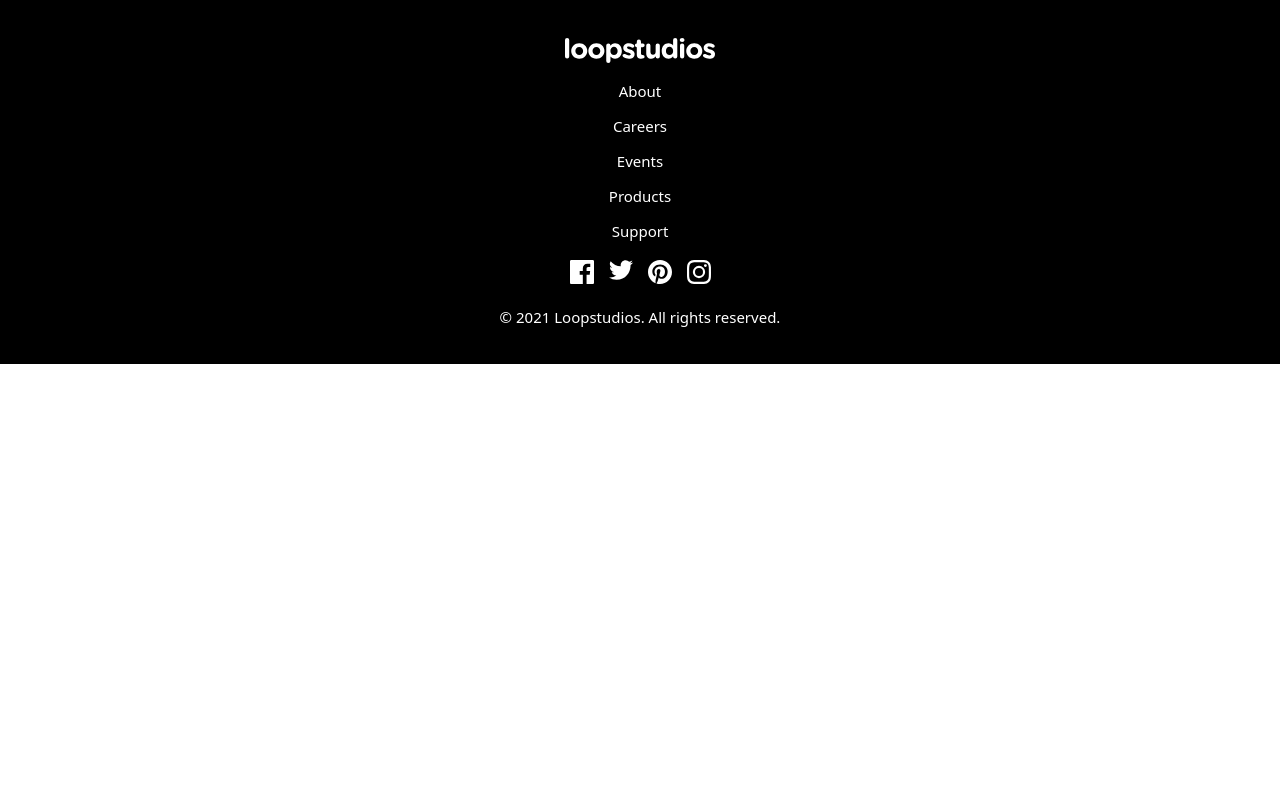
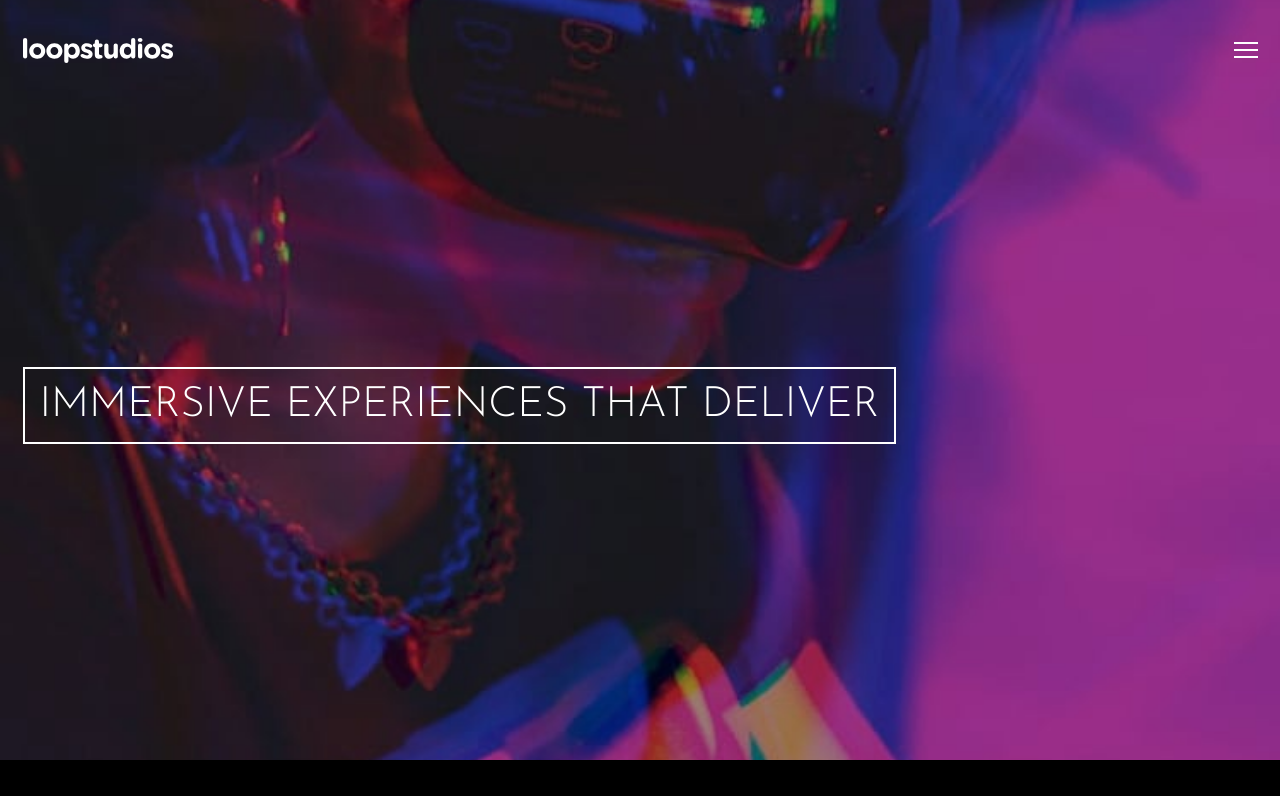
Before and after one commit to mirfanwebdev/loopstudio-landing-frontendmentor, a Vue app: page / in a window 1280 px wide. Shown: the top 796 px of the page. Built offline with nearby package versions, Linux system fonts and the light colour scheme.

Commit message:
add header and hero section

```diff
--- a/src/App.vue
+++ b/src/App.vue
@@ -1,9 +1,11 @@
 <script setup>
 import Footer from './components/Footer.vue';
+import Hero from './components/Hero.vue';
 </script>
 
 <template>
   <main>
+    <Hero />
     <Footer />
   </main>
 </template>
--- a/src/components/Header.vue
+++ b/src/components/Header.vue
@@ -1,6 +1,6 @@
 <template>
     <header>
-        <img src="../assets/logo.svg" alt="logo"/>
+        <img class="logo" src="../assets/logo.svg" alt="logo"/>
         <img src="../assets/icon-hamburger.svg" alt="menu"/>
     </header>
 </template>
@@ -11,4 +11,7 @@
         justify-content: space-between;
         align-items: center;
     }
+    .logo {
+        width: 10rem;
+    }
 </style>
--- /dev/null
+++ b/src/components/Hero.vue
@@ -0,0 +1,38 @@
+<script setup>
+import Header from './Header.vue';
+</script>
+
+<template>
+    <section>
+        <Header/>
+        <div class="container">
+            <h1>immersive experiences that deliver</h1>
+        </div>
+    </section>
+</template>
+
+<style scoped>
+section {
+    background-color: var(--white);
+    background-image: url(../assets/mobile/image-hero.jpg);
+    background-repeat: no-repeat;
+    background-position: center;
+    background-size: cover;
+    height: 95vh;
+    padding: 2.5rem 1.5rem;
+}
+h1 {
+    border: 2px solid var(--white);
+    padding: 1rem;
+    text-transform: uppercase;
+    color: var(--white);
+    font-family: var(--josefin-sans);
+    font-weight: 300;
+    font-size: 2.8rem;
+}
+.container {
+    display: flex;
+    align-items: center;
+    height: 100%;
+}
+</style>
--- a/src/style.css
+++ b/src/style.css
@@ -6,6 +6,8 @@
   --black: hsl(0, 0%, 0%);
   --dark-gray: hsl(0, 0%, 55%);
   --very-dark-gray: hsl(0, 0%, 41%);
+  --alata: "Alata", sans-serif;
+  --josefin-sans: "Josefin Sans", sans-serif;
   font-size: 15px;
 }
 
```
